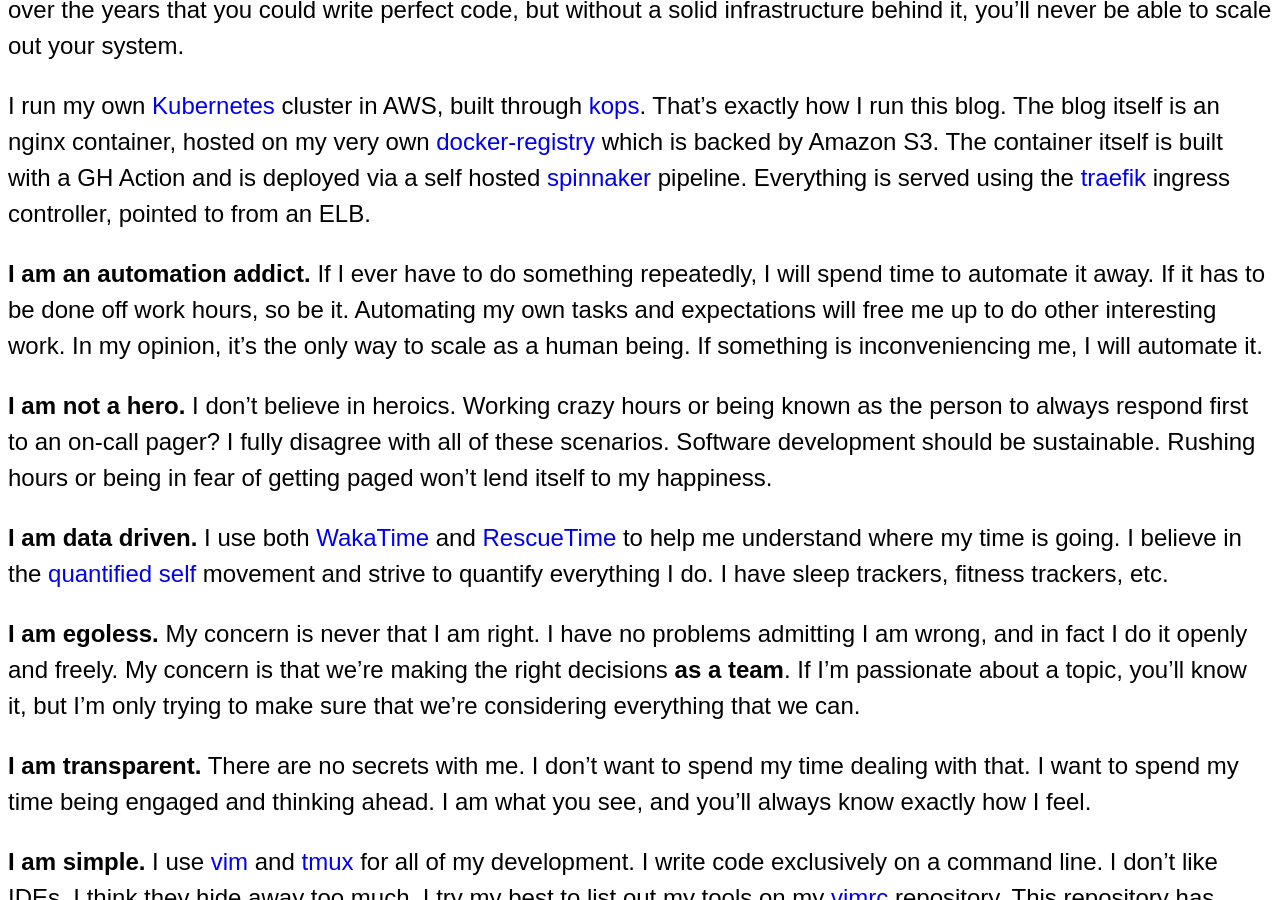
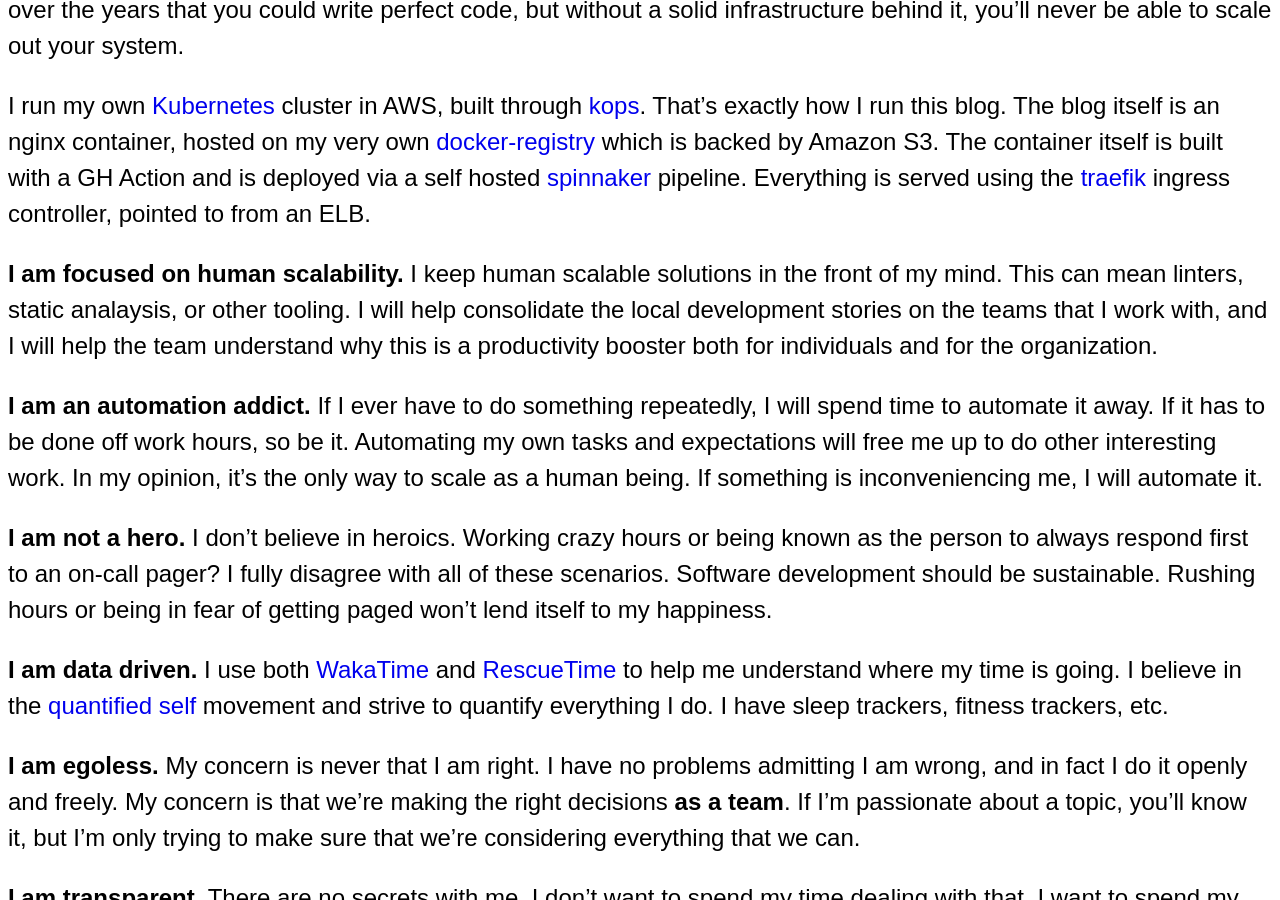
Before and after one commit to abatilo/blog, a Jekyll site: the page built from about/index.md, in a window 1280 px wide and 900 px high, scrolled down 1091 px. Built offline with Jekyll 4.4.1, drawn with Linux system fonts in a browser that asks for light colours; our own code applies the rules of GitHub Pages for plain Markdown files.

Commit message:
Add another value to my about page

```diff
--- a/_data/navigation.yml
+++ b/_data/navigation.yml
@@ -2,7 +2,7 @@
   url: mailto:aaron@aaronbatilo.dev
 
 - title: resume
-  url: http://www.aaronbatilo.dev/resume
+  url: https://www.aaronbatilo.dev/resume
 
 - title: about
   url: /about
@@ -11,4 +11,4 @@
   url: https://www.linkedin.com/in/abatilo/
 
 - title: rss
-  url: http://www.aaronbatilo.dev/feed.xml
+  url: https://www.aaronbatilo.dev/feed.xml
--- a/about/index.md
+++ b/about/index.md
@@ -59,6 +59,12 @@
 is served using the [traefik](https://traefik.io/) ingress controller, pointed to from
 an ELB.
 
+**I am focused on human scalability.** I keep human scalable solutions in the front of
+my mind. This can mean linters, static analaysis, or other tooling. I will help
+consolidate the local development stories on the teams that I work with, and I will help
+the team understand why this is a productivity booster both for individuals and for the
+organization.
+
 **I am an automation addict.** If I ever have to do something repeatedly, I will spend time to
 automate it away. If it has to be done off work hours, so be it. Automating my own tasks
 and expectations will free me up to do other interesting work. In my opinion, it's the
--- a/version.txt
+++ b/version.txt
@@ -1 +1 @@
-2019-10-23.1
+2019-11-04
```
